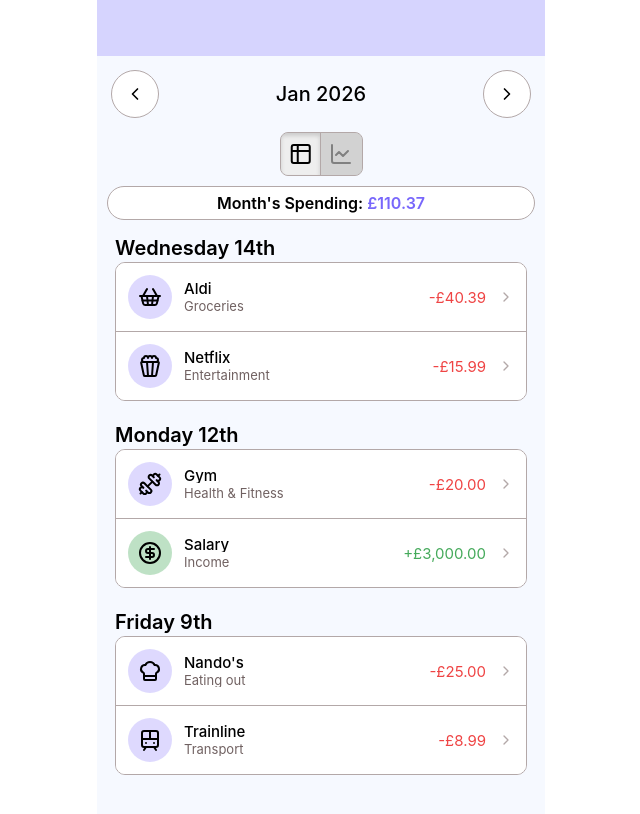
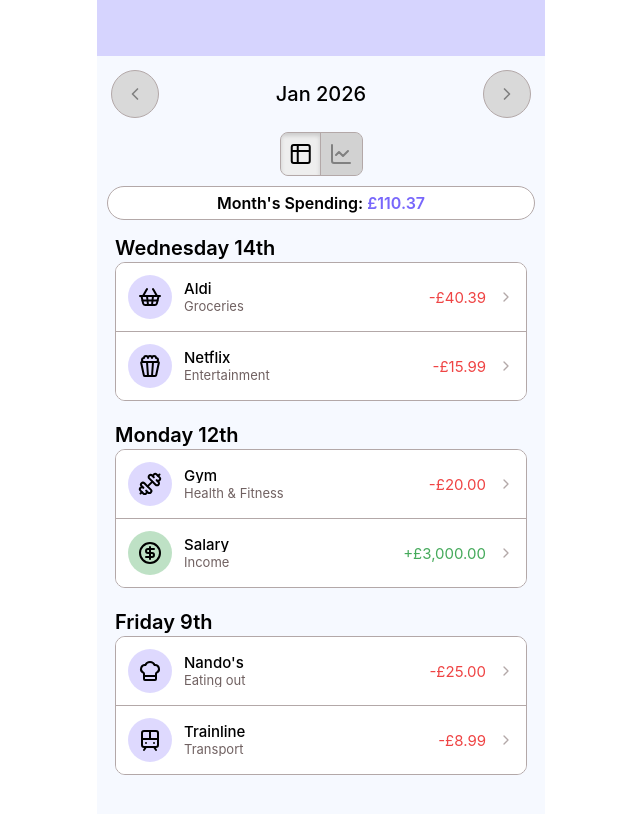
Before and after one commit to CDStLouis/BudgetTracker, a Vue app in the folder frontend/budget-tracker/: page / in a window 1280 px wide. Shown: the top 814 px of the page, without its empty margins (319-959 px from the left). Built offline with nearby package versions, Linux system fonts and the light colour scheme.

Commit message:
refactor: Update MonthSelector and LineGraphView to use disablePrevious and disableNext props for month navigation

```diff
--- a/frontend/budget-tracker/src/components/MonthSelector.vue
+++ b/frontend/budget-tracker/src/components/MonthSelector.vue
@@ -3,7 +3,8 @@ import { ChevronLeft, ChevronRight } from 'lucide-vue-next'
 
 defineProps<{
   monthLabel: string
-  isCurrentMonth?: boolean
+  disablePrevious?: boolean
+  disableNext?: boolean
 }>()
 
 const emit = defineEmits<{
@@ -18,6 +19,7 @@ const emit = defineEmits<{
       type="button"
       class="flex h-12 w-12 items-center justify-center justify-self-start rounded-full border border-[#b3a8a8] bg-white text-black transition disabled:cursor-not-allowed disabled:bg-[#d9d9d9] disabled:text-[#808080]"
       aria-label="Previous month"
+      :disabled="disablePrevious"
       @click="emit('prev')"
     >
       <ChevronLeft class="h-5 w-5" />
@@ -29,7 +31,7 @@ const emit = defineEmits<{
       type="button"
       class="flex h-12 w-12 items-center justify-center justify-self-end rounded-full border border-[#b3a8a8] bg-white text-black transition disabled:cursor-not-allowed disabled:bg-[#d9d9d9] disabled:text-[#808080]"
       aria-label="Next month"
-      :disabled="isCurrentMonth"
+      :disabled="disableNext"
       @click="emit('next')"
     >
       <ChevronRight class="h-5 w-5" />
--- a/frontend/budget-tracker/src/views/LineGraphView.vue
+++ b/frontend/budget-tracker/src/views/LineGraphView.vue
@@ -4,7 +4,8 @@ import ViewToggle from '../components/ViewToggle.vue'
 
 defineProps<{
   monthLabel: string
-  isCurrentMonth: boolean
+  disablePreviousMonth: boolean
+  disableNextMonth: boolean
   spendingLabel: string
 }>()
 
@@ -22,7 +23,8 @@ const emit = defineEmits<{
       <div class="flex flex-col gap-2.5">
         <MonthSelector
           :month-label="monthLabel"
-          :is-current-month="isCurrentMonth"
+          :disable-previous="disablePreviousMonth"
+          :disable-next="disableNextMonth"
           @prev="emit('prevMonth')"
           @next="emit('nextMonth')"
         />
--- a/frontend/budget-tracker/src/views/TransactionsView.vue
+++ b/frontend/budget-tracker/src/views/TransactionsView.vue
@@ -24,17 +24,11 @@ interface TransactionGroup {
 const activeView = ref<'table' | 'graph'>('table')
 const activeScreen = ref<'transactions' | 'detail'>('transactions')
 const selectedTransactionId = ref<string | null>(null)
-const displayedMonth = ref(new Date(2026, 0, 1))
-
-const currentMonthStart = new Date()
-currentMonthStart.setDate(1)
-currentMonthStart.setHours(0, 0, 0, 0)
-
-const isCurrentMonth = computed(
-  () =>
-    displayedMonth.value.getMonth() === currentMonthStart.getMonth() &&
-    displayedMonth.value.getFullYear() === currentMonthStart.getFullYear()
-)
+const availableMonths = [new Date(2026, 0, 1)]
+const activeMonthIndex = ref(0)
+const displayedMonth = computed(() => availableMonths[activeMonthIndex.value])
+const canGoToPreviousMonth = computed(() => activeMonthIndex.value > 0)
+const canGoToNextMonth = computed(() => activeMonthIndex.value < availableMonths.length - 1)
 
 const monthLabel = computed(() =>
   displayedMonth.value.toLocaleDateString('en-GB', { month: 'short', year: 'numeric' })
@@ -137,12 +131,13 @@ const transactionGroups = ref<TransactionGroup[]>([
 ])
 
 const goToPreviousMonth = () => {
-  displayedMonth.value = new Date(displayedMonth.value.getFullYear(), displayedMonth.value.getMonth() - 1, 1)
+  if (!canGoToPreviousMonth.value) return
+  activeMonthIndex.value -= 1
 }
 
 const goToNextMonth = () => {
-  if (isCurrentMonth.value) return
-  displayedMonth.value = new Date(displayedMonth.value.getFullYear(), displayedMonth.value.getMonth() + 1, 1)
+  if (!canGoToNextMonth.value) return
+  activeMonthIndex.value += 1
 }
 
 const onSelectTransaction = (id: string) => {
@@ -170,7 +165,8 @@ const onBackFromDetail = () => {
   <LineGraphView
     v-else-if="activeView === 'graph'"
     :month-label="monthLabel"
-    :is-current-month="isCurrentMonth"
+    :disable-previous-month="!canGoToPreviousMonth"
+    :disable-next-month="!canGoToNextMonth"
     :spending-label="spendingLabel"
     @prev-month="goToPreviousMonth"
     @next-month="goToNextMonth"
@@ -183,7 +179,8 @@ const onBackFromDetail = () => {
       <div class="flex flex-col gap-2.5">
         <MonthSelector
           :month-label="monthLabel"
-          :is-current-month="isCurrentMonth"
+          :disable-previous="!canGoToPreviousMonth"
+          :disable-next="!canGoToNextMonth"
           @prev="goToPreviousMonth"
           @next="goToNextMonth"
         />
```
